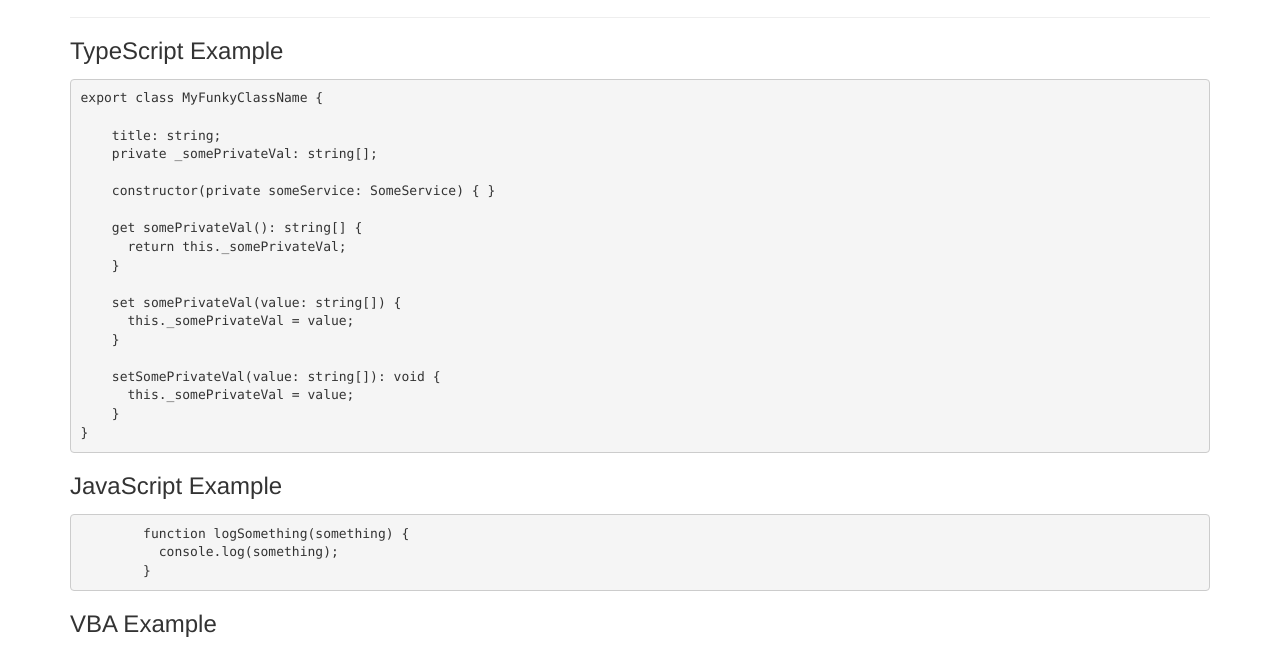
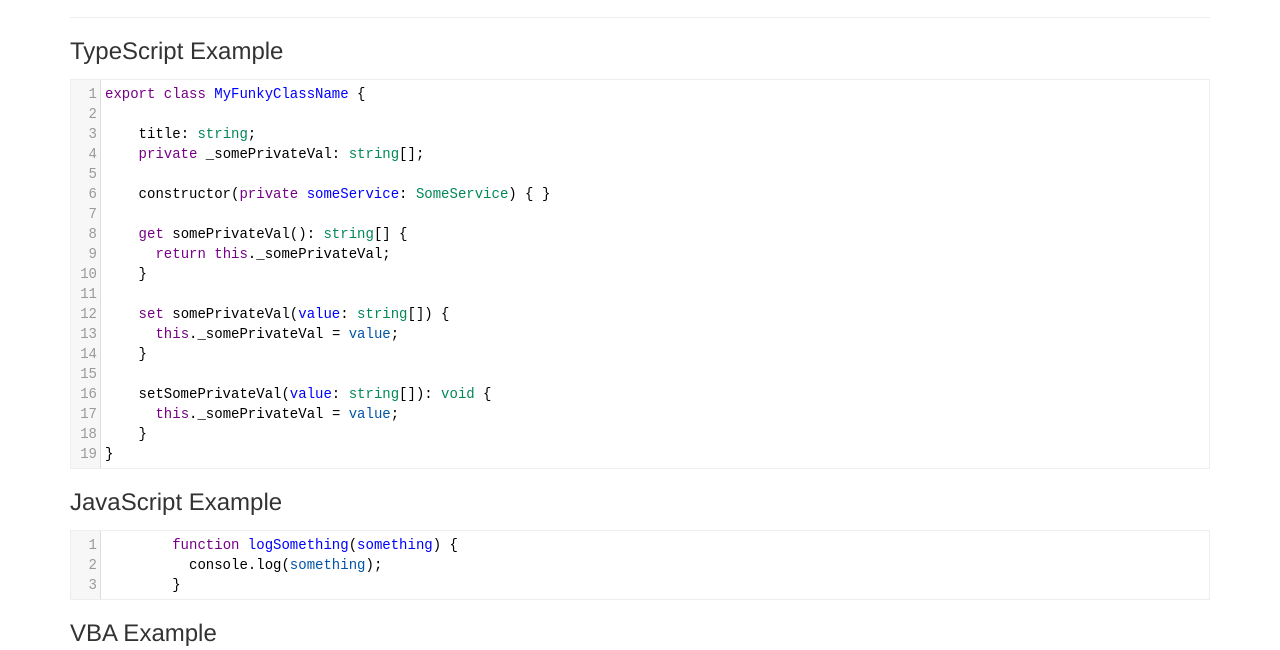
Before and after one commit to ryanmccormick/WPSyntax2CodeMirror, a website: page src/index.html in a window 1280 px wide. Shown: the part 113-763 px from the top of the page. Drawn offline with nearby package versions, Linux system fonts and the light colour scheme.

Commit message:
more error handling, uncomment codemirror script src in index

```diff
--- a/src/assets/js/wpsyntax2codemirror.js
+++ b/src/assets/js/wpsyntax2codemirror.js
@@ -75,6 +75,7 @@ var wpsyntax2codemirror = (function ($, document, window, CodeMirror) {
    * @returns {*}
    */
   function swapWithCodeMirror(element, mode, value) {
+    try {
       return CodeMirror(function (elt) {
         $(element).replaceWith(elt);
       }, {
@@ -84,6 +85,9 @@ var wpsyntax2codemirror = (function ($, document, window, CodeMirror) {
         readOnly: 'nocursor',
         viewportMargin: Infinity
       });
+    } catch (exception) {
+      console.error('wpsyntax2codemirror::', exception);
+    }
   }
 
   /**
@@ -91,7 +95,11 @@ var wpsyntax2codemirror = (function ($, document, window, CodeMirror) {
    * @returns {*|HTMLElement}
    */
   function getAllWPSyntaxElements() {
+    try {
       return $('pre[lang]');
+    } catch (exception) {
+      console.error('wpsyntax2codemirror::', exception);
+    }
   }
 
 })(jQuery, document, window, CodeMirror);
--- a/src/index.html
+++ b/src/index.html
@@ -279,7 +279,7 @@
     <script type="text/javascript" src="../node_modules/bootstrap/dist/js/bootstrap.js"></script>
 
     <!-- CodeMirror -->
-    <!--<script type="text/javascript" src="../node_modules/codemirror/lib/codemirror.js"></script>-->
+    <script type="text/javascript" src="../node_modules/codemirror/lib/codemirror.js"></script>
 
 
     <!-- CodeMirror Modes -->
```
Also changed, not shown: src/index.js (deleted). Lines whose indentation alone changed are shown as unchanged.
